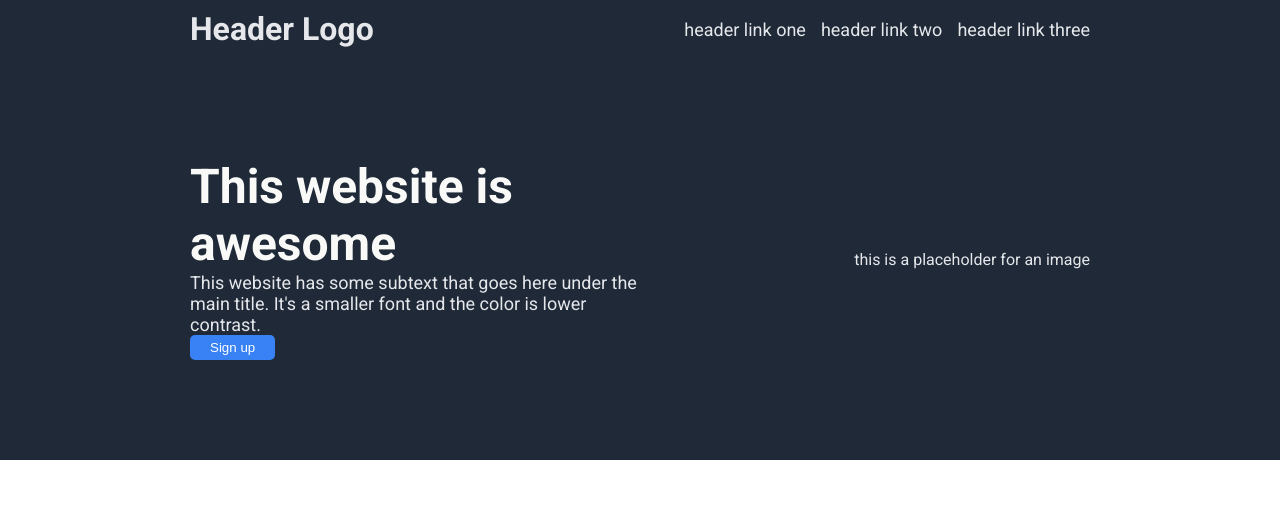
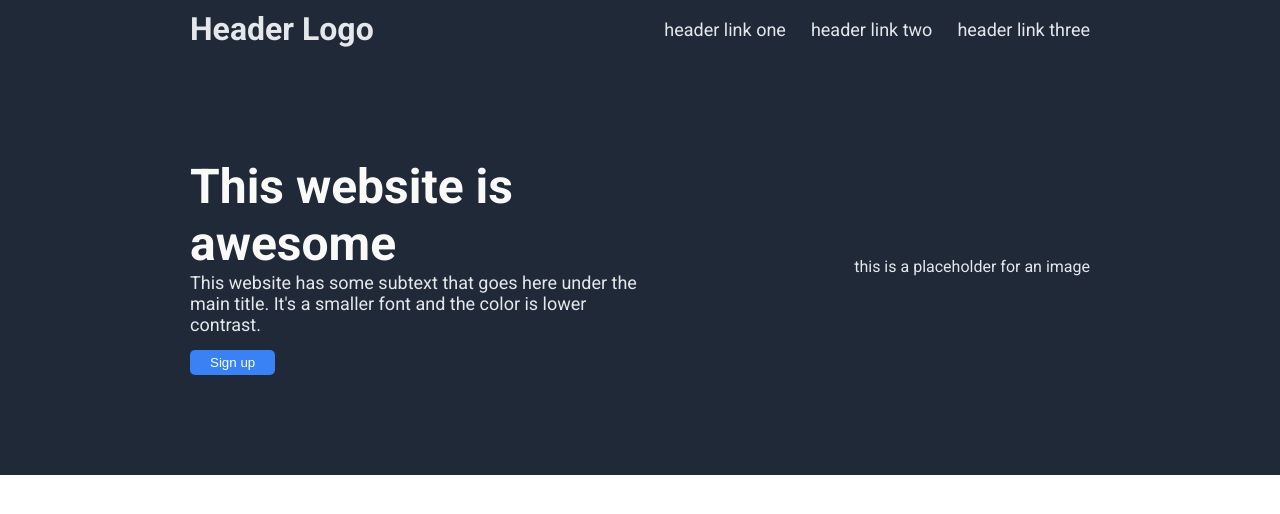
Before and after one commit to vince2td/Landing-Page, a plain HTML site: page index.html in a window 1280 px wide. Drawn offline with Linux system fonts and the light colour scheme.

Commit message:
Add margining to button and gap to header link

```diff
--- a/style.css
+++ b/style.css
@@ -45,7 +45,7 @@ button {
 
 .header-links {
     display: flex;
-    gap: 15px;
+    gap: 25px;
 }
 
 .header-links,
@@ -71,6 +71,7 @@ button {
 .sign-up {
     color: #fff;
     background-color: #3882F6;
+    margin-top: 15px;
 }
 
 .image,
@@ -78,6 +79,10 @@ button {
     max-width: 450px;
 }
 
+.image {
+    text-align: center;
+}
+
 .hero-text {
     font-size: 48px;
     color: #F9FAF8;
```
